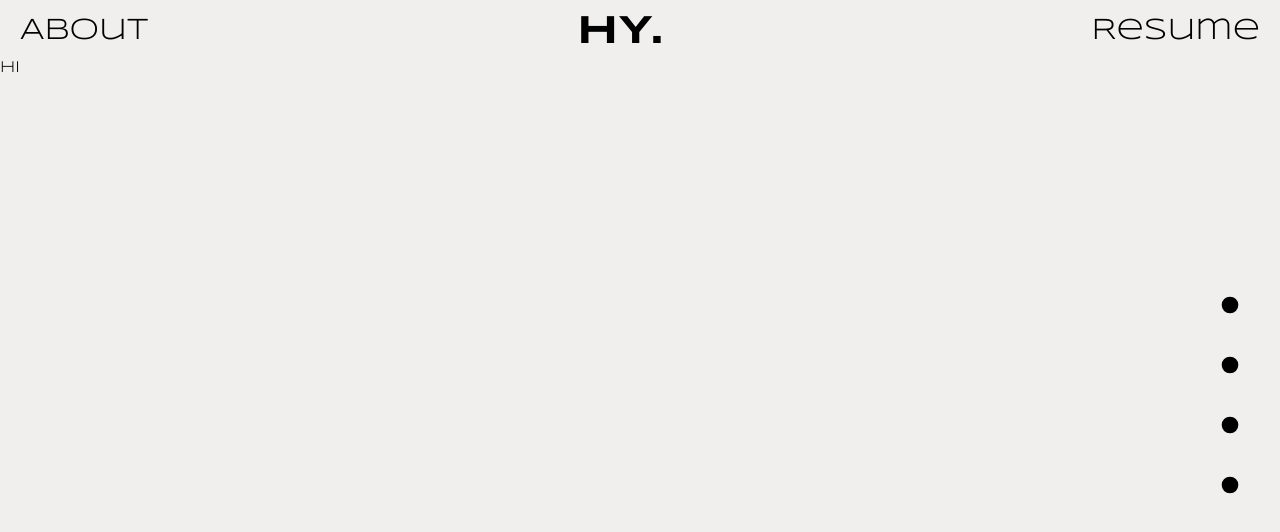
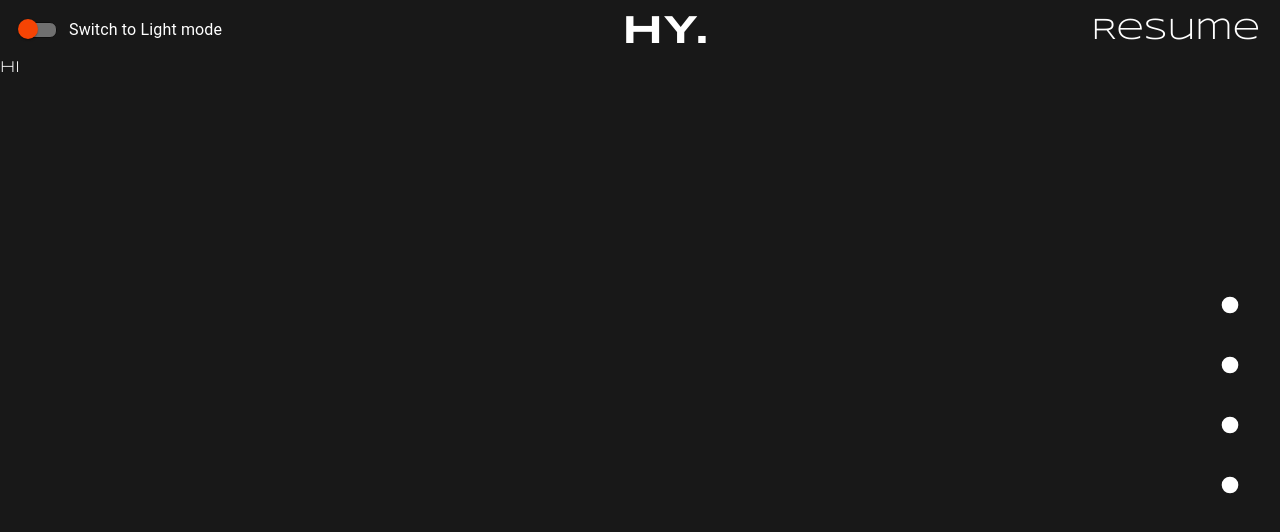
Before and after one commit to HeeyeonJeong/portfolio, a React (Create React App) app: page / in a window 1280 px wide. Shown: the top 532 px of the page. Built offline with nearby package versions, Linux system fonts and the light colour scheme.

Commit message:
Feat: toggle button

```diff
--- a/package.json
+++ b/package.json
@@ -3,6 +3,7 @@
   "version": "0.1.0",
   "private": true,
   "dependencies": {
+    "@material-ui/core": "^4.11.3",
     "@testing-library/jest-dom": "^5.11.9",
     "@testing-library/react": "^11.2.5",
     "@testing-library/user-event": "^12.8.1",
--- a/src/App.js
+++ b/src/App.js
@@ -1,8 +1,26 @@
 import React from "react";
+import { ThemeProvider } from "styled-components";
+import { useLightMode } from "./hooks/useLightMode";
 import Layout from "./components/Layout";
+import GlobalStyle from "./Styles/Global.style";
+import { theme } from "./Styles/theme";
+import { ThemeContext } from "./context/ThemeContext";
+
+const { darkTheme, lightTheme } = theme;
 
 function App() {
-  return <Layout />;
+  const { mode, toggleTheme } = useLightMode();
+
+  return (
+    <>
+      <ThemeContext.Provider value={{ mode, toggleTheme }}>
+        <ThemeProvider theme={theme}>
+          <GlobalStyle theme={mode === darkTheme ? darkTheme : lightTheme} />
+          <Layout />
+        </ThemeProvider>
+      </ThemeContext.Provider>
+    </>
+  );
 }
 
 export default App;
--- a/src/Styles/Global.style.js
+++ b/src/Styles/Global.style.js
@@ -15,11 +15,14 @@ const GlobalStyle = createGlobalStyle`
         box-sizing: border-box;
 		font-family: 'Syncopate','Noto Sans KR', sans-serif;
 		background-color: #F1EFED;
+		background: ${({ theme }) => theme.bgColor};
+		color: ${({ theme }) => theme.textColor};
+		transition: all 0.25s linear;
 	}
 
 	a {
 		text-decoration:none;
-		color:black;
+		color: ${({ theme }) => theme.textColor};
 	}
 
 	li {
@@ -29,6 +32,7 @@ const GlobalStyle = createGlobalStyle`
 	button {
 		outline:none;
 		border:none;
+		color: ${({ theme }) => theme.textColor};
 		background-color:transparent;
 	}
 `;
--- a/src/Styles/theme.js
+++ b/src/Styles/theme.js
@@ -37,9 +37,22 @@ const marginSize = {
   marginXXL: "50px",
 };
 
+// color switch
+const lightTheme = {
+  bgColor: "#F1EFED",
+  textColor: "black",
+};
+
+const darkTheme = {
+  bgColor: "#181818",
+  textColor: "white",
+};
+
 export const theme = {
   ...viewSize,
   ...fontSize,
   ...paddingSize,
   ...marginSize,
+  lightTheme,
+  darkTheme,
 };
--- a/src/components/Header.js
+++ b/src/components/Header.js
@@ -2,8 +2,9 @@ import React from "react";
 import styled from "styled-components";
 import { useMediaQuery } from "react-responsive";
 import MobileNavMenu from "./MobileNavMenu";
+import ToggleSwitch from "./ToggleSwitch";
 
-const HeaderBox = styled.div`
+const HeaderBox = styled.header`
   display: flex;
   justify-content: space-between;
   align-items: center;
@@ -33,7 +34,9 @@ function Header() {
 
   return (
     <HeaderBox>
-      <SectionTitle>{isTabletDown ? <MobileNavMenu /> : "About"}</SectionTitle>
+      <SectionTitle>
+        {isTabletDown ? <MobileNavMenu /> : <ToggleSwitch />}
+      </SectionTitle>
       <Title>
         <a href="/">HY.</a>
       </Title>
--- /dev/null
+++ b/src/components/ToggleSwitch.js
@@ -0,0 +1,51 @@
+import React, { useContext } from "react";
+import { withStyles } from "@material-ui/core/styles";
+import FormControlLabel from "@material-ui/core/FormControlLabel";
+import Switch from "@material-ui/core/Switch";
+import { ThemeContext } from "../context/ThemeContext";
+
+const OrangeSwitch = withStyles({
+  root: {
+    width: "60px",
+    height: "40px",
+  },
+  switchBase: {
+    color: "#F54404",
+    "&$checked": {
+      color: "#F54404",
+    },
+    "&$checked + $track": {
+      backgroundColor: "#F54404",
+    },
+
+    "&$focusVisible $thumb": {
+      border: "6px solid #F54404",
+    },
+  },
+  track: {
+    border: `1px solid black`,
+    backgroundColor: "white",
+  },
+  checked: {},
+})(Switch);
+
+function ToggleSwitch() {
+  const { mode, toggleTheme } = useContext(ThemeContext);
+
+  return (
+    <div>
+      <FormControlLabel
+        control={
+          <OrangeSwitch onChange={toggleTheme} name="checkedA" mode={mode} />
+        }
+        label={
+          mode.textColor === "white"
+            ? "Switch to Light mode"
+            : "Switch to Dark mode"
+        }
+      />
+    </div>
+  );
+}
+
+export default ToggleSwitch;
--- /dev/null
+++ b/src/context/ThemeContext.js
@@ -0,0 +1,11 @@
+import { createContext } from "react";
+import { theme } from "../Styles/theme";
+
+const { darkTheme } = theme;
+
+export const ThemeContext = createContext({
+  mode: darkTheme,
+  toggleTheme: () => {
+    return null;
+  },
+});
--- /dev/null
+++ b/src/hooks/useLightMode.js
@@ -0,0 +1,13 @@
+import { useState } from "react";
+import { theme } from "../Styles/theme";
+
+export const useLightMode = () => {
+  const { lightTheme, darkTheme } = theme;
+  const [mode, setMode] = useState(darkTheme);
+
+  const toggleTheme = () => {
+    mode === darkTheme ? setMode(lightTheme) : setMode(darkTheme);
+  };
+
+  return { mode, toggleTheme };
+};
--- a/src/index.js
+++ b/src/index.js
@@ -3,17 +3,11 @@ import ReactDOM from "react-dom";
 import "./index.css";
 import App from "./App";
 import reportWebVitals from "./reportWebVitals";
-import { theme } from "./Styles/theme";
-import { ThemeProvider } from "styled-components";
-import GlobalStyle from "./Styles/Global.style";
 
 ReactDOM.render(
-  <ThemeProvider theme={theme}>
-    <React.StrictMode>
-      <App />
-      <GlobalStyle />
-    </React.StrictMode>
-  </ThemeProvider>,
+  <React.StrictMode>
+    <App />
+  </React.StrictMode>,
   document.getElementById("root")
 );
 
```
Also changed, not shown: 1 other file (tests, documents, lock files or other folders).
